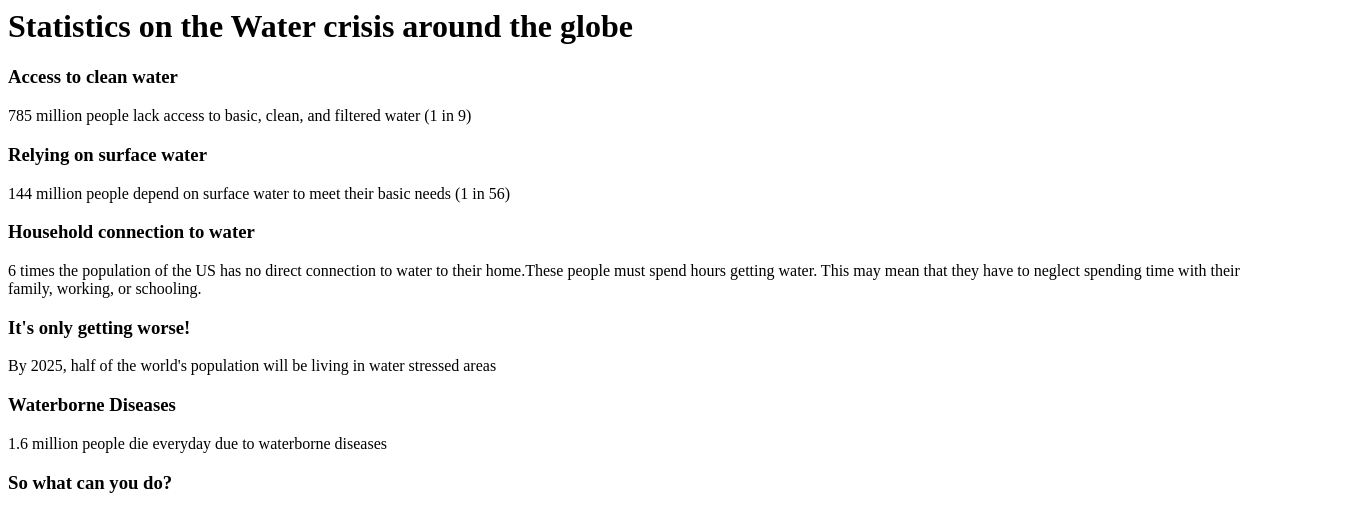
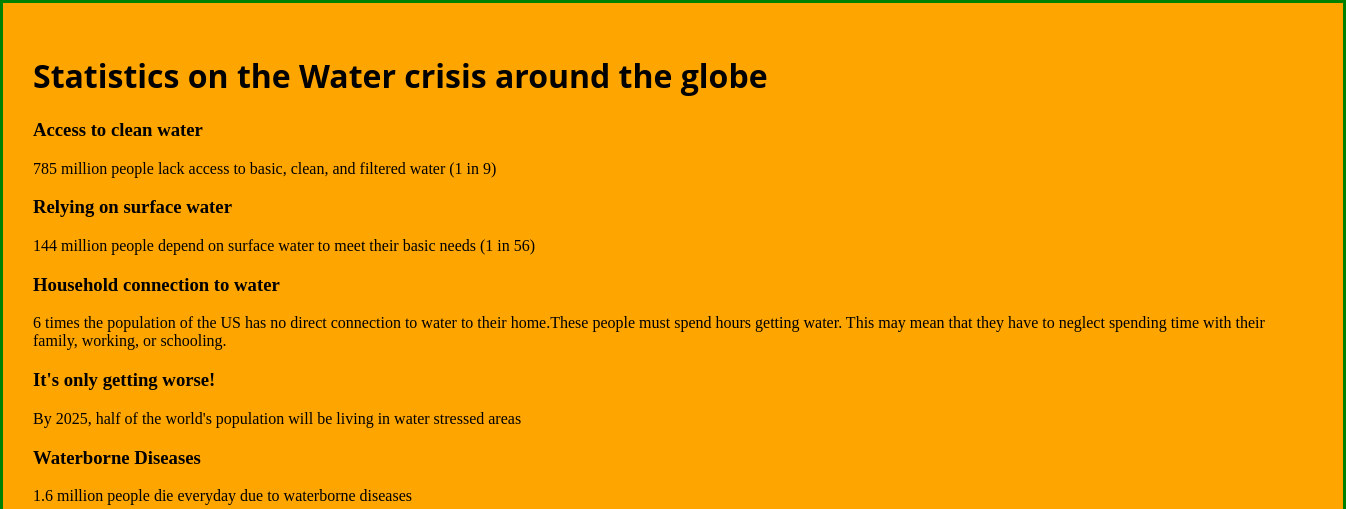
Before and after one commit to aumshah/WaterCrisis, a plain HTML site: page Statistics.html in a window 1280 px wide. Shown: the top 509 px of the page, 1346 px wide, since content can reach past the window. Drawn offline with Linux system fonts and the light colour scheme.

Commit message:
Update Statistics.html

```diff
--- a/Statistics.html
+++ b/Statistics.html
@@ -1,4 +1,25 @@
-
+<!DOCTYPE html>
+<html>
+    <head>
+        <meta charset="utf-8">
+        <title>Water Crisis - Home</title>
+    </head>
+    <style>
+    body {
+  margin: auto;
+  width: 100%;
+  border: 3px solid green;
+  padding: 30px;
+  background-color: orange;
+}
+h1{
+  font-family: Open Sans;
+}
+introduction{
+  font-family: Arial;
+  color: white;
+}
+</style>
 <body>
     <h1>Statistics on the Water crisis around the globe</h1>
     <div id="introduction">
```
